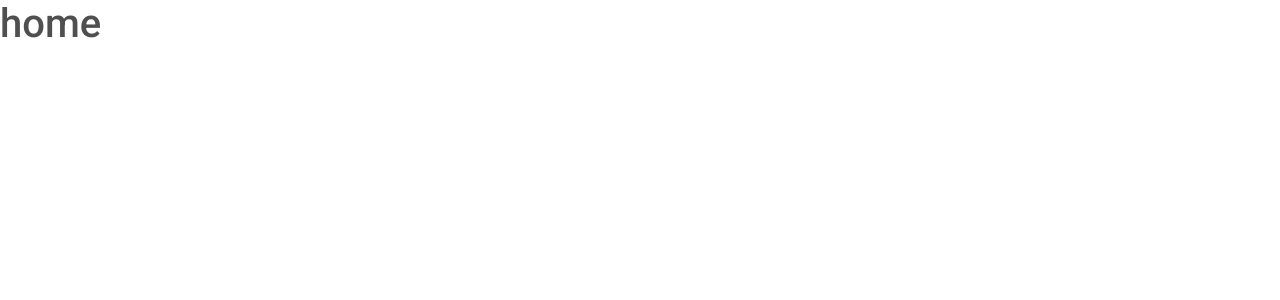
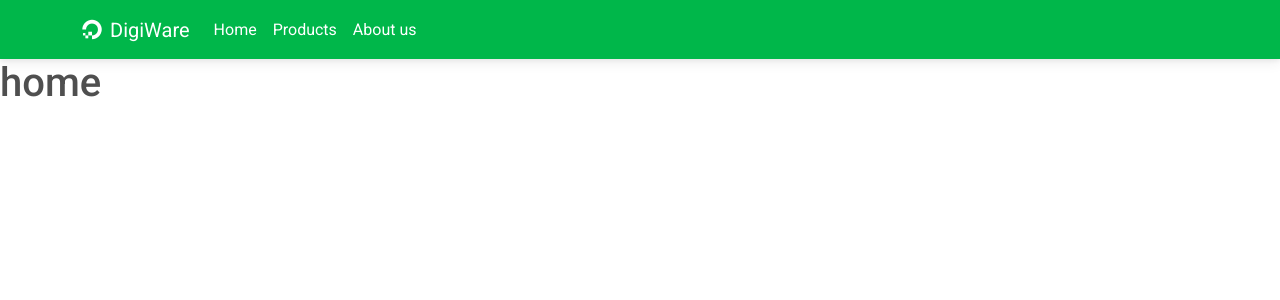
Before and after one commit to markianos/javaScript2, a Vue app in the folder app/: page / in a window 1280 px wide. Shown: the top 300 px of the page. Built offline with nearby package versions, Linux system fonts and the light colour scheme.

Commit message:
navbar 50%

```diff
--- a/app/src/App.vue
+++ b/app/src/App.vue
@@ -1,12 +1,21 @@
 <template>
-  <div id="app">
-    <div>
-
-    </div>
+  <div>
+    <Navbar />
     <router-view/>
   </div>
 </template>
 
+<script>
+import Navbar from './components/navigation/Navbar'
+export default {
+  components: {
+    Navbar
+  }
+}
+
+</script>
+
+
 <style>
 
 </style>
--- a/app/src/components/navigation/Navbar.vue
+++ b/app/src/components/navigation/Navbar.vue
@@ -1,5 +1,35 @@
 <template>
-
+  <nav class="navbar navbar-expand-lg navbar-dark bg-success">
+  <div class="container">
+    <router-link class="navbar-brand" to="/">
+    <i class="fab fa-digital-ocean me-2"></i>DigiWare
+    </router-link>
+    <button
+      class="navbar-toggler"
+      type="button"
+      data-mdb-toggle="collapse"
+      data-mdb-target="#navbarNav"
+      aria-controls="navbarNav"
+      aria-expanded="false"
+      aria-label="Toggle navigation"
+    >
+      <i class="fas fa-bars"></i>
+    </button>
+    <div class="collapse navbar-collapse" id="navbarNav">
+      <ul class="navbar-nav">
+        <li class="nav-item">
+          <router-link class="nav-link active" to="/">Home</router-link>
+        </li>
+        <li class="nav-item">
+          <router-link class="nav-link active" to="/products">Products</router-link>
+        </li>
+        <li class="nav-item">
+          <router-link class="nav-link active" to="/about">About us</router-link>
+        </li>
+      </ul>
+    </div>
+  </div>
+</nav>
 </template>
 
 <script>
```
